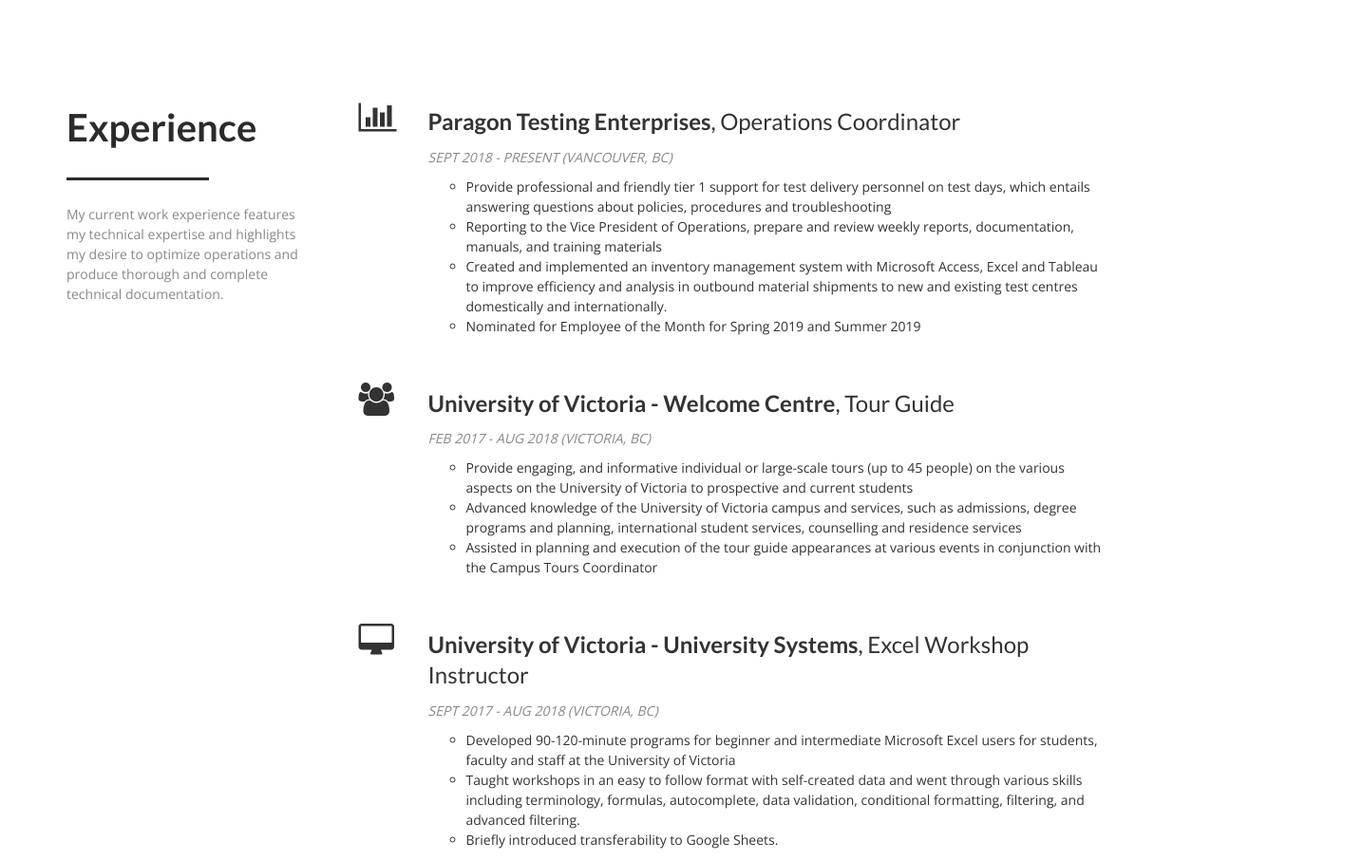
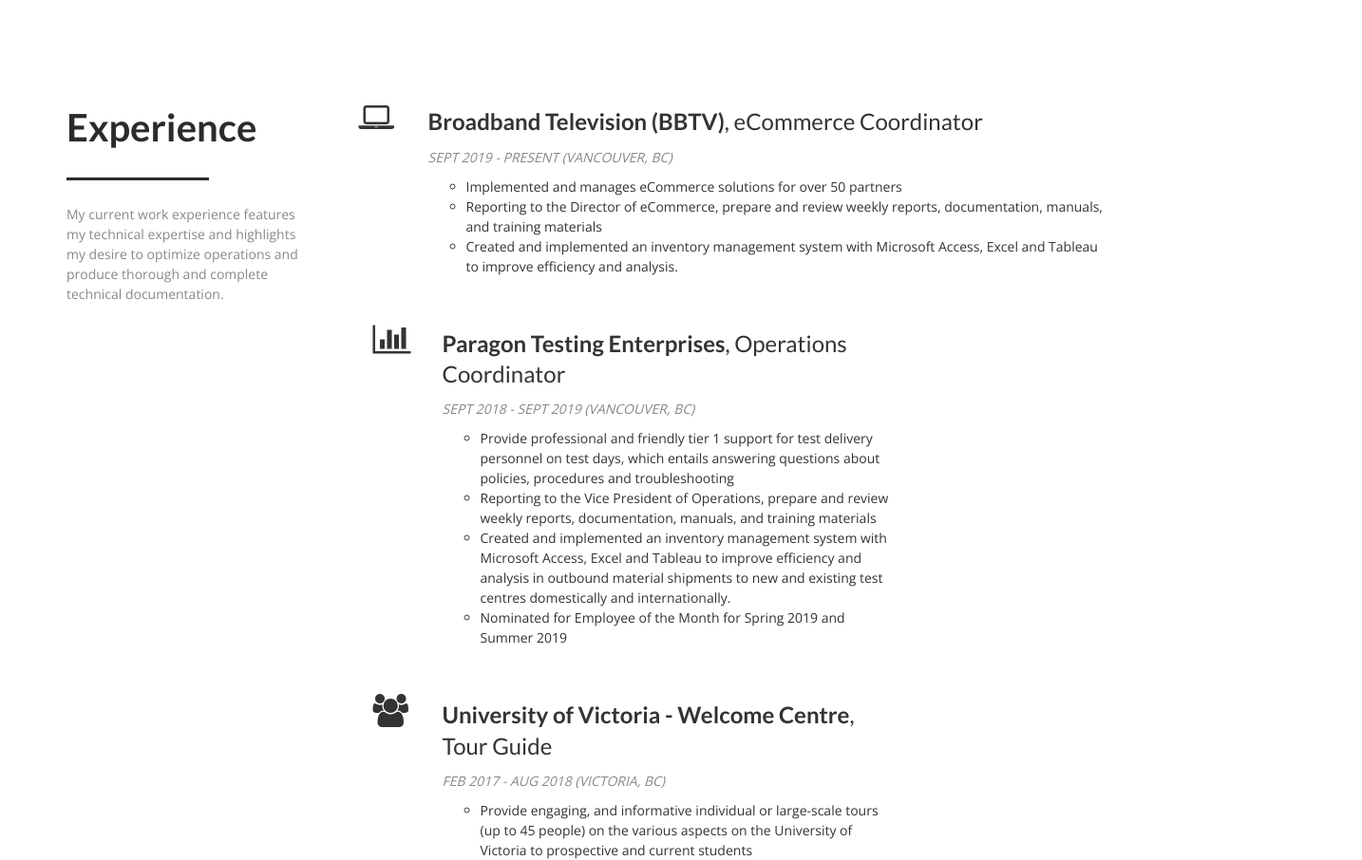
Before and after one commit to jasmineyadeta/jasmineyadeta.github.io, a plain HTML site: page index.html in a window 1280 px wide. Shown: the part 958-1864 px from the top of the page at 95% size, 1434 px wide, since content can reach past the window. Drawn offline with nearby package versions, Linux system fonts and the light colour scheme.

Commit message:
Adding newest experience
yeh

```diff
--- a/index.html
+++ b/index.html
@@ -137,11 +137,28 @@
         <div class="col-md-9">
           <div class="col-md-12 wow fadeInRight delay-02s">
             <div class="icon">
+              <i class = "fa fa-laptop"></i>
+            </div>
+            <div class="icon-text">
+              <h3 class="txt-tl"><b>Broadband Television (BBTV)</b>, eCommerce Coordinator</h3>
+              <p class="txt-para"><i>SEPT 2019 - PRESENT (VANCOUVER, BC)</i></p>
+              <p class="txt-para">
+                <ul>
+                  <li type = "circle"> Implemented and manages eCommerce solutions for over 50 partners</li>
+                  <li type = "circle"> Reporting to the Director of eCommerce, prepare and review weekly reports, documentation, manuals, and training materials </li>
+                  <li type = "circle"> Created and implemented an inventory management system with Microsoft Access, Excel and Tableau to improve efficiency and analysis. </li>
+                  </p>
+              </ul>
+            </div>
+          </div>
+        <div class="col-md-9">
+          <div class="col-md-12 wow fadeInRight delay-02s">
+            <div class="icon">
               <i class = "fa fa-bar-chart"></i>
             </div>
             <div class="icon-text">
               <h3 class="txt-tl"><b>Paragon Testing Enterprises</b>, Operations Coordinator</h3>
-              <p class="txt-para"><i>SEPT 2018 - PRESENT (VANCOUVER, BC)</i></p>
+              <p class="txt-para"><i>SEPT 2018 - SEPT 2019 (VANCOUVER, BC)</i></p>
               <p class="txt-para">
                 <ul>
                   <li type = "circle"> Provide professional and friendly tier 1 support for test delivery personnel on test days, which entails answering questions about policies, procedures and troubleshooting </li>
```
